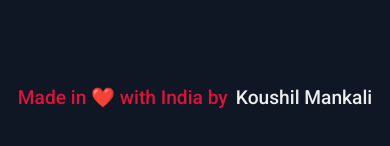
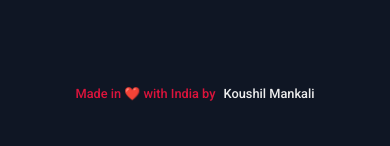
Before and after one commit to koushil-mankali/koushilmankali.in, a Next.js app: page / in a window 390 px wide. Shown: the part 390-536 px from the top of the page. Built offline with nearby package versions, Linux system fonts and the light colour scheme.

Commit message:
footer css changed

```diff
--- a/components/Footer/Footer.module.css
+++ b/components/Footer/Footer.module.css
@@ -7,19 +7,30 @@
     position: relative;
     bottom:0;
     margin-top: 100%;
+    font-size: 1.2rem;
 }
 
 .txt1{
-    font-size: 1.2rem;
     font-weight: 500;
     color: var(--crimson-color);
 }
 
 .txt2{
     margin-left: 0.5rem;
-    font-size: 1.2rem;
     font-weight: 500;
     color: #eee;
     cursor: pointer;
     text-decoration: none;
 }
+
+@media all and (max-width: 780px){
+    .footer{
+        font-size: 1rem;
+    }
+}
+
+@media all and (max-width: 480px){
+    .footer{
+        font-size: 0.8rem;
+    }
+}
```
